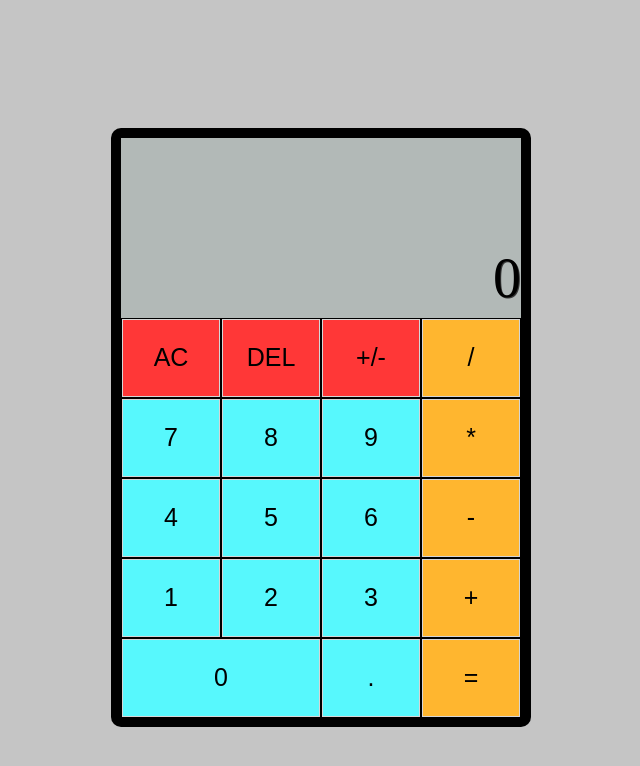
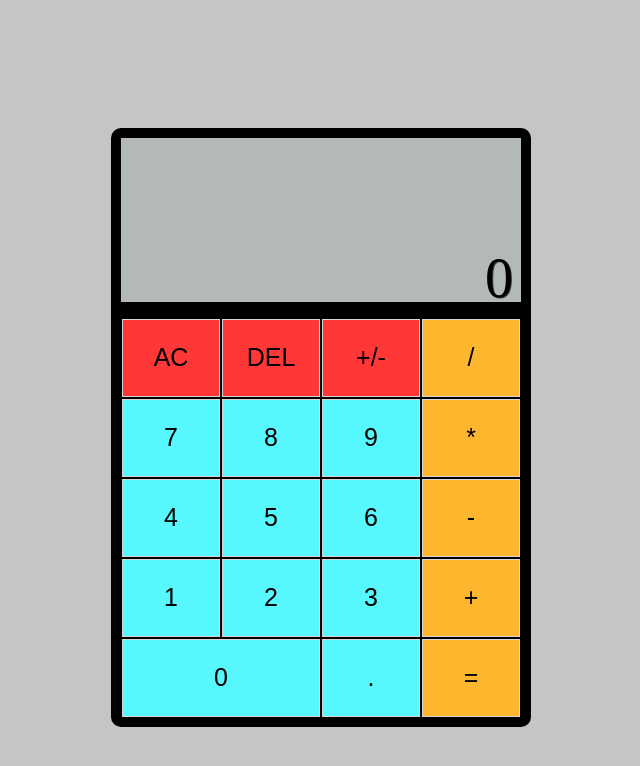
Before and after one commit to TraeDavis/JS-Calculator, a plain HTML site: page index.html in a window 1280 px wide. Shown: the whole page, without its empty margins (319-959 px from the left). Drawn offline with Linux system fonts and the light colour scheme.

Commit message:
fixed screen margin

```diff
--- a/css/style.css
+++ b/css/style.css
@@ -32,8 +32,11 @@ body{
     font-size: 3.5em;
     font-weight: initial;
     text-shadow: 1px 1px #383838;
+    padding: .5rem;
 }
-
+#display{
+    margin-bottom: 1rem;
+}
 .calc-container{
     background-color: black;
     display: grid;
```
